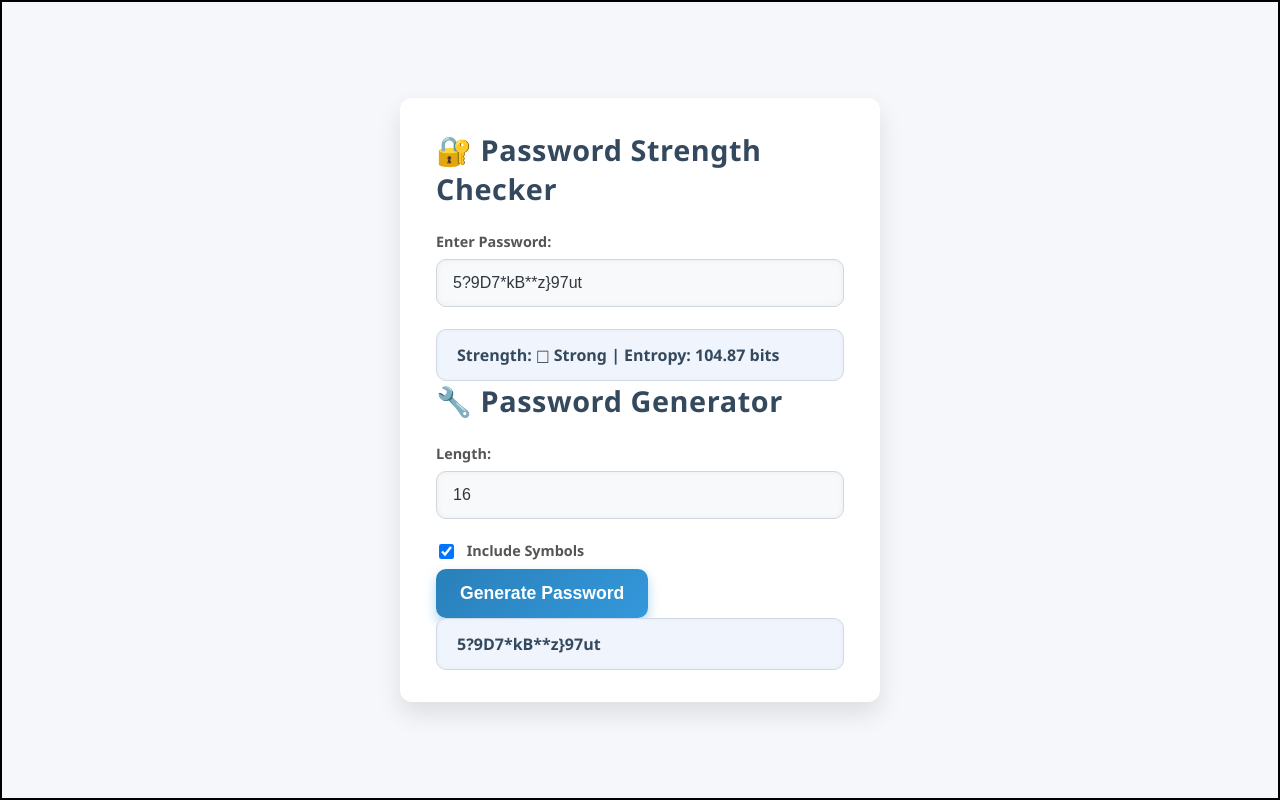
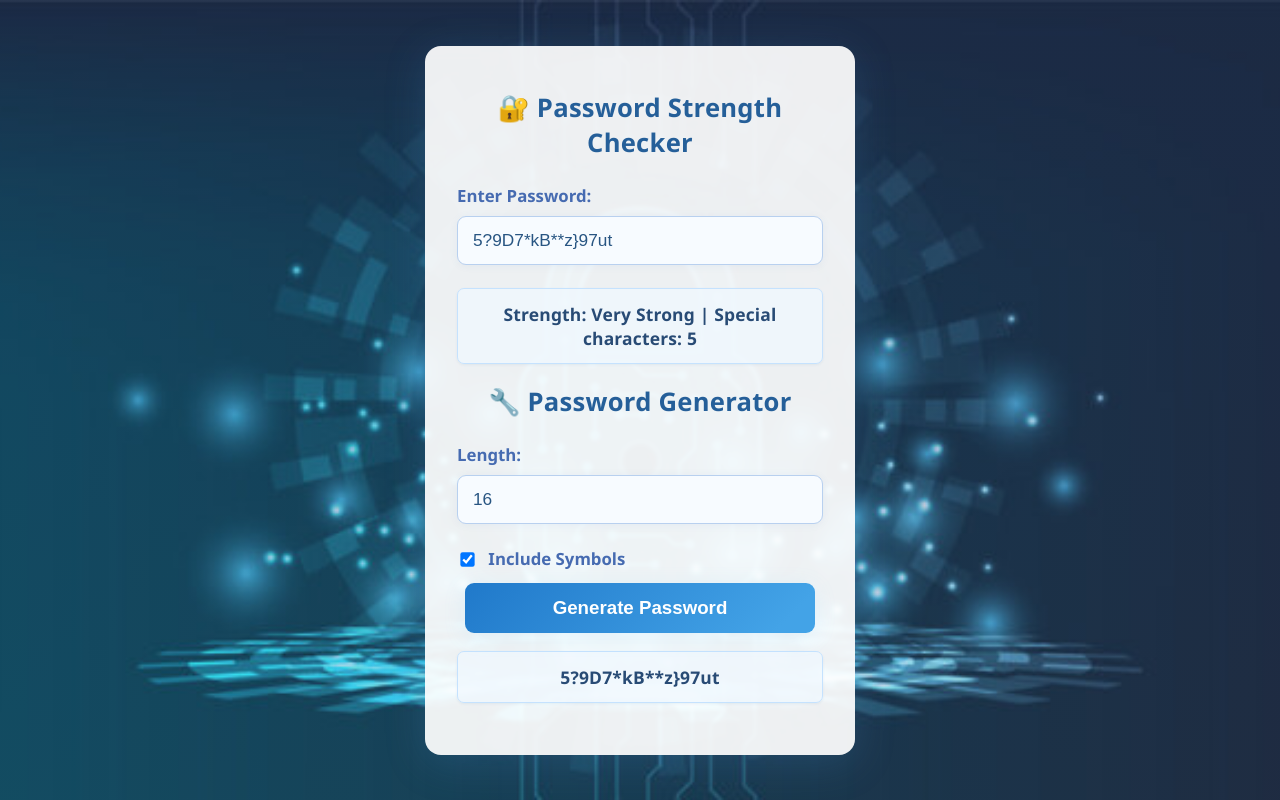
Before and after one commit to Jaisurya2403/PasswordChecker, a plain HTML site: page index.html in a window 1280 px wide. Both pictures are taken after typing "Sample" into the empty fields and a click on the button "Generate Password". Drawn offline with Linux system fonts and the light colour scheme; files whose address does not match are found by name.

Commit message:
Update index.html

```diff
--- a/index.html
+++ b/index.html
@@ -3,222 +3,221 @@
 <head>
   <meta charset="UTF-8" />
   <title>Password Strength Checker & Generator</title>
+  <head>
+  <meta charset="UTF-8" />
+  <title>Password Strength Checker & Generator</title>
+  <link rel="icon" type="image/png" href="https://cdn.jsdelivr.net/gh/twitter/twemoji@14.0.2/assets/72x72/1f512.png">
+</head>
+
+  <meta name="viewport" content="width=device-width, initial-scale=1.0"/>
   <style>
-    /* Reset and base */
-    * {
-      box-sizing: border-box;
-    }
-    @media (max-width:600px) {
-        .container
-        {
-            max-width:70%;
-            height: 70%;
-        }
+    * { box-sizing: border-box; }
 
-    }
     body {
-      border:2px solid black;
       margin: 0;
+      padding: 0;
       font-family: 'Segoe UI', Tahoma, Geneva, Verdana, sans-serif;
-      background: #f5f7fa;
-      color: #2c3e50;
-      overflow: hidden;
+      background:
+        linear-gradient(rgba(30, 68, 128, 0.37), rgba(51,101,180,0.21)),
+        url("C:\Users\jai surya s\OneDrive\Desktop\github\lockerimg.jpg") no-repeat center center fixed;
+      background-size: cover;
       min-height: 100vh;
       display: flex;
       align-items: center;
       justify-content: center;
-      padding: 20px;
+      overflow: hidden;
     }
-    /* Loader overlay */
     #loader, #genLoader {
       position: fixed;
-      top: 0; left: 0; right: 0; bottom: 0;
-      background: #ffffffcc;
-      z-index: 999;
+      inset: 0;
+      background: rgba(255,255,255,0.89);
+      z-index: 1000;
       display: flex;
       align-items: center;
       justify-content: center;
-      backdrop-filter: blur(4px);
-      -webkit-backdrop-filter: blur(4px);
-      user-select: none;
+      transition: opacity 0.7s cubic-bezier(.56,0,.41,1.03);
+      pointer-events: all;
     }
     #loader.hidden, #genLoader.hidden {
       opacity: 0;
       pointer-events: none;
-      transition: opacity 0.4s ease;
     }
 
-    /* Pulsing dots animation */
     .dots {
-      display: flex;
-      gap: 10px;
+      display: inline-flex;
+      gap: 16px;
     }
     .dot {
-      width: 16px;
-      height: 16px;
+      width: 20px; height: 20px;
+      background: linear-gradient(135deg, #3498db 60%, #86b9ec 100%);
       border-radius: 50%;
-      background: #3498db;
-      animation-name: pulse;
-      animation-duration: 1.4s;
-      animation-iteration-count: infinite;
-      animation-timing-function: ease-in-out;
+      animation: pulseDot 1.4s infinite both;
+      box-shadow: 0 0 12px 2px #b0d6fc99;
     }
-    .dot:nth-child(1) {
-      animation-delay: 0s;
+    .dot:nth-child(2) { animation-delay: 0.2s; }
+    .dot:nth-child(3) { animation-delay: 0.4s; }
+    @keyframes pulseDot {
+      0%, 80%, 100% { opacity: 0.3; transform: scale(1); }
+      40% { opacity: 1; transform: scale(1.4); }
     }
-    .dot:nth-child(2) {
-      animation-delay: 0.2s;
-    }
-    .dot:nth-child(3) {
-      animation-delay: 0.4s;
-    }
-    @keyframes pulse {
-      0%, 80%, 100% {
-        opacity: 0.3;
-        transform: scale(1);
-      }
-      40% {
-        opacity: 1;
-        transform: scale(1.3);
-      }
-    }
-
-    /* Main container */
     .container {
-      max-width: 480px;
-      background: #fff;
-      box-shadow: 0 12px 24px rgba(0,0,0,0.1);
-      border-radius: 12px;
-      padding: 32px 36px;
+      max-width: 430px;
+      width: 96vw;
+      background: #ffffffec;
+      box-shadow: 0 8px 40px 0 #488ad035;
+      border-radius: 16px;
+      padding: 44px 32px 32px 32px;
+      margin: 0 auto;
       opacity: 0;
-      transform: translateY(25px);
-      transition: opacity 0.8s ease, transform 0.8s ease;
-      position: relative;
-      width: 100%;
-      max-width: 480px;
+      transform: translateY(36px) scale(0.97);
+      transition: opacity .8s cubic-bezier(.56,0,.41,1.03), transform .8s cubic-bezier(.56,0,.41,1.03);
+      display: flex;
+      flex-direction: column;
+      align-items: center;
+      justify-content: center;
+      backdrop-filter: blur(1.5px);
     }
     .container.visible {
       opacity: 1;
-      transform: translateY(0);
+      transform: translateY(0) scale(1);
     }
+
     h2 {
       margin-top: 0;
+      margin-bottom: 24px;
       font-weight: 700;
-      font-size: 1.8rem;
-      color: #34495e;
-      margin-bottom: 24px;
+      font-size: 1.6rem;
+      color: #255f99;
       user-select: none;
-      letter-spacing: 0.02em;
+      letter-spacing: 0.01em;
+      gap: 7px;
+      text-align: center;
     }
 
-    /* Labels and inputs */
     label {
       font-weight: 600;
-      font-size: 0.9rem;
-      margin-bottom: 8px;
+      font-size: 1.05rem;
+      margin-bottom: 9px;
       display: block;
-      color: #555;
+      color: #466bb1;
       user-select: none;
+      text-align: left;
+      width: 100%;
     }
+
     input[type="text"], input[type="number"] {
       width: 100%;
-      padding: 14px 16px;
-      border: 1px solid #ced6e0;
-      border-radius: 10px;
-      font-size: 1rem;
-      color: #2f3640;
-      outline-offset: 2px;
-      transition: border-color 0.3s ease, box-shadow 0.25s ease;
-      margin-bottom: 22px;
-      background: #f8f9fa;
-      transition: all 0.3s ease;
-      box-shadow: inset 0 0 6px rgb(0 0 0 / 0.05);
+      padding: 13px 15px;
+      border: 1px solid #b8d0ef;
+      border-radius: 9px;
+      font-size: 1.08rem;
+      margin-bottom: 23px;
+      background: #f7fbff;
+      color: #285582;
+      transition: border-color 0.27s, background 0.23s;
+      box-shadow: 0 1px 8px #4169b110;
     }
-    input[type="text"]:focus, input[type="number"]:focus {
+    input:focus {
       border-color: #3498db;
-      box-shadow: 0 0 10px #a0c8ff;
       background: #fff;
     }
-
-    /* Checkbox label */
     label > input[type="checkbox"] {
       margin-right: 10px;
-      transform: scale(1.15);
+      transform: scale(1.1);
       vertical-align: middle;
       cursor: pointer;
     }
 
-    /* Button */
     button {
-      background: linear-gradient(135deg, #2980b9, #3498db);
+      background: linear-gradient(135deg, #2079ca, #43a3e7 90%);
       color: #fff;
-      border: none;
-      border-radius: 10px;
-      padding: 14px 24px;
-      font-size: 1.1rem;
       font-weight: 700;
+      font-size: 1.17rem;
+      border: 0;
+      border-radius: 9px;
+      padding: 14px 28px;
+      margin-top: 4px;
+      margin-bottom: 18px;
+      box-shadow: 0 4px 21px 0 #7fd1fc25;
       cursor: pointer;
-      user-select: none;
-      box-shadow: 0 6px 12px rgba(52,152,219,0.4);
-      transition: all 0.3s ease;
-      display: inline-flex;
-      align-items: center;
-      justify-content: center;
-      gap: 8px;
+      transition: background 0.22s, transform 0.23s, box-shadow 0.23s;
+      outline: none;
       position: relative;
-      overflow: hidden;
+      z-index: 1;
+      width: 100%;
+      max-width: 350px;
+      display: block;
     }
     button:disabled {
-      cursor: wait;
-      background: #b0c9e9 !important;
+      cursor: wait !important;
+      background: #c1d9f6;
+      color: #6e8dab;
       box-shadow: none;
+      filter: grayscale(0.35) contrast(0.98);
     }
     button:hover:not(:disabled) {
-      filter: brightness(1.1);
-      box-shadow: 0 10px 20px rgba(52,152,219,0.55);
-      transform: translateY(-2px);
+      filter: brightness(1.09);
+      background: linear-gradient(135deg, #3498db 80%, #74ccff 100%);
+      transform: translateY(-2px) scale(1.027);
+      box-shadow: 0 7px 23px 0 #60c2ff27;
     }
-    button:active:not(:disabled) {
-      transform: translateY(0);
-      box-shadow: 0 6px 12px rgba(52,152,219,0.4);
-    }
+    button:active:not(:disabled) { transform: none; }
 
-    /* Output boxes */
     .output {
-      background: #f0f4fc;
-      padding: 14px 20px;
-      border-radius: 10px;
-      border: 1px solid #d1d9e6;
+      background: #f1f8fecc;
+      padding: 13px 16px;
+      border-radius: 7px;
+      border: 1px solid #c5e2fe;
       font-weight: 600;
-      font-size: 1rem;
-      color: #34495e;
-      min-height: 32px;
+      font-size: 1.09rem;
+      color: #284b75;
+      min-height: 30px;
+      margin-bottom: 20px;
       user-select: text;
-      box-shadow: inset 0 0 4px rgb(0 0 0 / 0.04);
-      transition: background-color 0.3s ease;
+      box-shadow: 0 1px 2.5px #2c6ea215;
+      transition: background-color 0.25s;
+      opacity: 1;
+      width: 100%;
+      text-align: center;
+      letter-spacing: 0.01em;
     }
     .output.fade-in {
-      animation: fadein 0.7s ease forwards;
+      animation: fadeinBox 0.7s cubic-bezier(.56,0,.41,1.03) both;
     }
-    @keyframes fadein {
+    @keyframes fadeinBox {
       from { opacity: 0; }
       to { opacity: 1; }
+    }
+    @media (max-width: 770px) {
+      .container {
+        max-width: 97vw;
+        padding: 26px 7vw;
+      }
+      h2 { font-size: 1.23rem; }
+    }
+    @media (max-width: 480px) {
+      .container {
+        max-width: 90vw;
+        padding: 17px 2vw 20px 2vw;
+        border-radius: 9px;
+        min-height: 56vw;
+      }
+      .output, input, button {
+        font-size: 0.97rem;
+      }
     }
   </style>
 </head>
 <body>
-  <!-- Initial loading overlay -->
-  <div id="loader">
-    <div class="dots" aria-label="Loading">
+  <div id="loader" aria-label="Loading">
+    <div class="dots">
       <div class="dot"></div>
       <div class="dot"></div>
       <div class="dot"></div>
     </div>
   </div>
 
-  <!-- Main container -->
   <div class="container" id="main-content" role="main" aria-live="polite" aria-label="Password strength checker and generator app">
-    <!-- Password Generator loading overlay -->
     <div id="genLoader" class="hidden" aria-hidden="true" role="alert" aria-live="assertive">
       <div class="dots" aria-label="Generating password">
         <div class="dot"></div>
@@ -244,7 +243,6 @@
   </div>
 
   <script>
-    // Initial page loader handling
     window.addEventListener("load", () => {
       setTimeout(() => {
         const loader = document.getElementById('loader');
@@ -255,47 +253,42 @@
         document.body.style.overflow = 'auto';
       }, 2000);
     });
+    function allCharsSame(str) {
+      if (!str) return false;
+      return str.split('').every(ch => ch === str[0]);
+    }
+    function checkPasswordStrength(password) {
+      if (!password) return { specials: 0, strength: "Very Weak" };
+      if (allCharsSame(password)) {
+        const specialMatches = password.match(/[^A-Za-z0-9]/g);
+        const specials = specialMatches ? specialMatches.length : 0;
+        return {
+          specials,
+          strength: "Very Weak (All characters same)"
+        };
+      }
 
-    // Password strength calculation
-    function checkPasswordStrength(password) {
-      const result = {
-        length: password.length,
-        hasUpper: /[A-Z]/.test(password),
-        hasLower: /[a-z]/.test(password),
-        hasNumber: /[0-9]/.test(password),
-        hasSymbol: /[^A-Za-z0-9]/.test(password),
-        entropy: 0,
-        strength: ""
-      };
+      const specialMatches = password.match(/[^A-Za-z0-9]/g);
+      const specials = specialMatches ? specialMatches.length : 0;
 
-      let charsetSize = 0;
-      if (result.hasLower) charsetSize += 26;
-      if (result.hasUpper) charsetSize += 26;
-      if (result.hasNumber) charsetSize += 10;
-      if (result.hasSymbol) charsetSize += 32;
-
-      result.entropy = charsetSize > 0 ? password.length * Math.log2(charsetSize) : 0;
-      if (result.entropy < 28) result.strength = "□ Very Weak";
-      else if (result.entropy < 36) result.strength = "□ Weak";
-      else if (result.entropy < 60) result.strength = "□ Reasonable";
-      else if (result.entropy < 128) result.strength = "□ Strong";
-      else result.strength = "□ Very Strong";
-
-      return result;
+      let strength = "";
+      if (specials === 0)      strength = "Very Weak";
+      else if (specials === 1) strength = "Weak";
+      else if (specials === 2) strength = "Fair";
+      else if (specials === 3) strength = "Good";
+      else if (specials === 4) strength = "Strong";
+      else if (specials >= 5)  strength = "Very Strong";
+      return { specials, strength };
     }
-
-    // Update strength text with fade animation
     function updateStrength() {
       const pw = document.getElementById("password").value;
       const result = checkPasswordStrength(pw);
       const out = document.getElementById("strengthOutput");
-      out.textContent = `Strength: ${result.strength} | Entropy: ${result.entropy.toFixed(2)} bits`;
+      out.textContent = `Strength: ${result.strength} | Special characters: ${result.specials}`;
       out.classList.remove('fade-in');
-      void out.offsetWidth; // trigger reflow for animation
+      void out.offsetWidth;
       out.classList.add('fade-in');
     }
-
-    // Password generator logic
     function generatePassword(length = 16, useSymbols = true) {
       const lower = "abcdefghijklmnopqrstuvwxyz";
       const upper = "ABCDEFGHIJKLMNOPQRSTUVWXYZ";
@@ -303,7 +296,6 @@
       const symbols = "!@#$%^&*()[]{}|;:,<>?/";
       let chars = lower + upper + digits;
       if (useSymbols) chars += symbols;
-
       let password = "";
       for (let i = 0; i < length; i++) {
         const randomIndex = Math.floor(Math.random() * chars.length);
@@ -311,15 +303,12 @@
       }
       return password;
     }
-
-    // Generate button handler with loading animation
     function handleGenerate() {
       const btn = document.getElementById('genBtn');
       const loader = document.getElementById('genLoader');
       btn.disabled = true;
       loader.classList.remove('hidden');
       loader.setAttribute('aria-hidden', 'false');
-
       setTimeout(() => {
         const len = parseInt(document.getElementById("genLength").value);
         const useSymbols = document.getElementById("genSymbols").checked;
@@ -329,10 +318,8 @@
         out.classList.remove('fade-in');
         void out.offsetWidth;
         out.classList.add('fade-in');
-
         document.getElementById("password").value = newPassword;
         updateStrength();
-
         btn.disabled = false;
         loader.classList.add('hidden');
         loader.setAttribute('aria-hidden', 'true');
```
